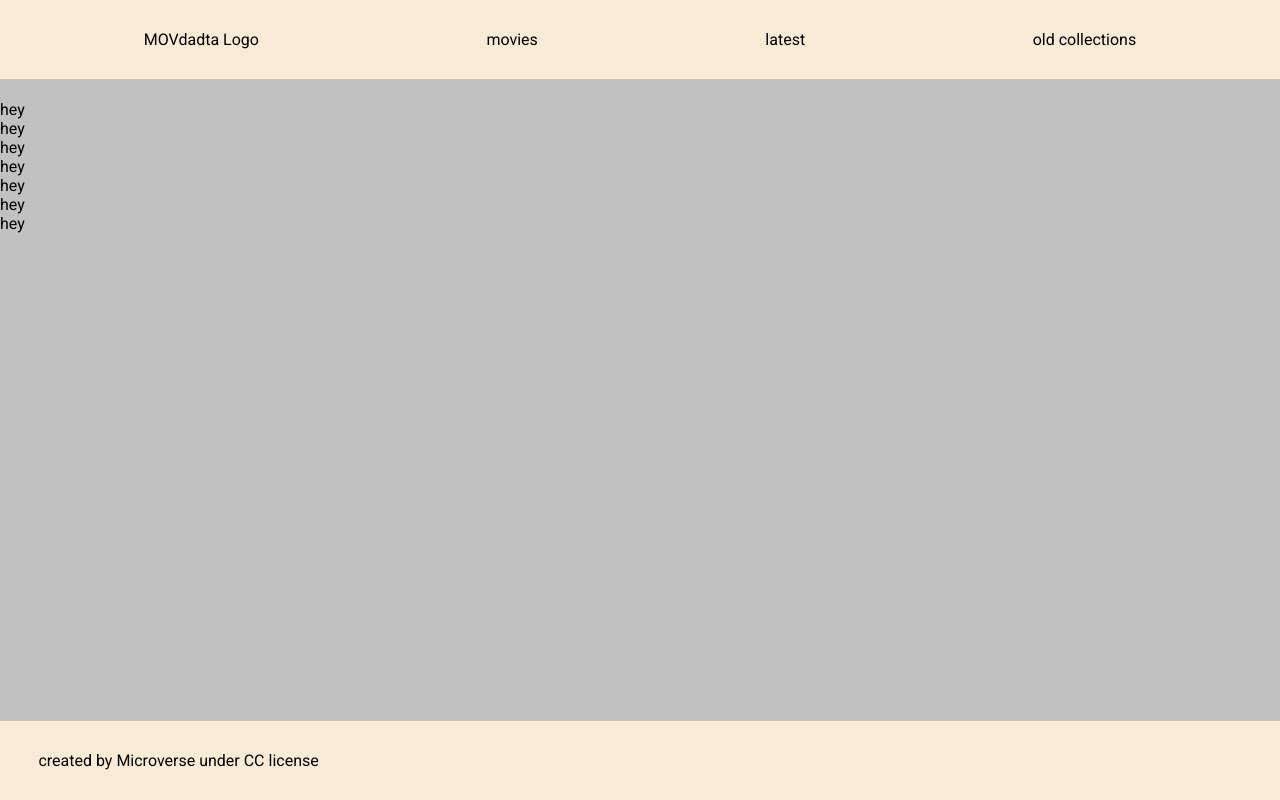
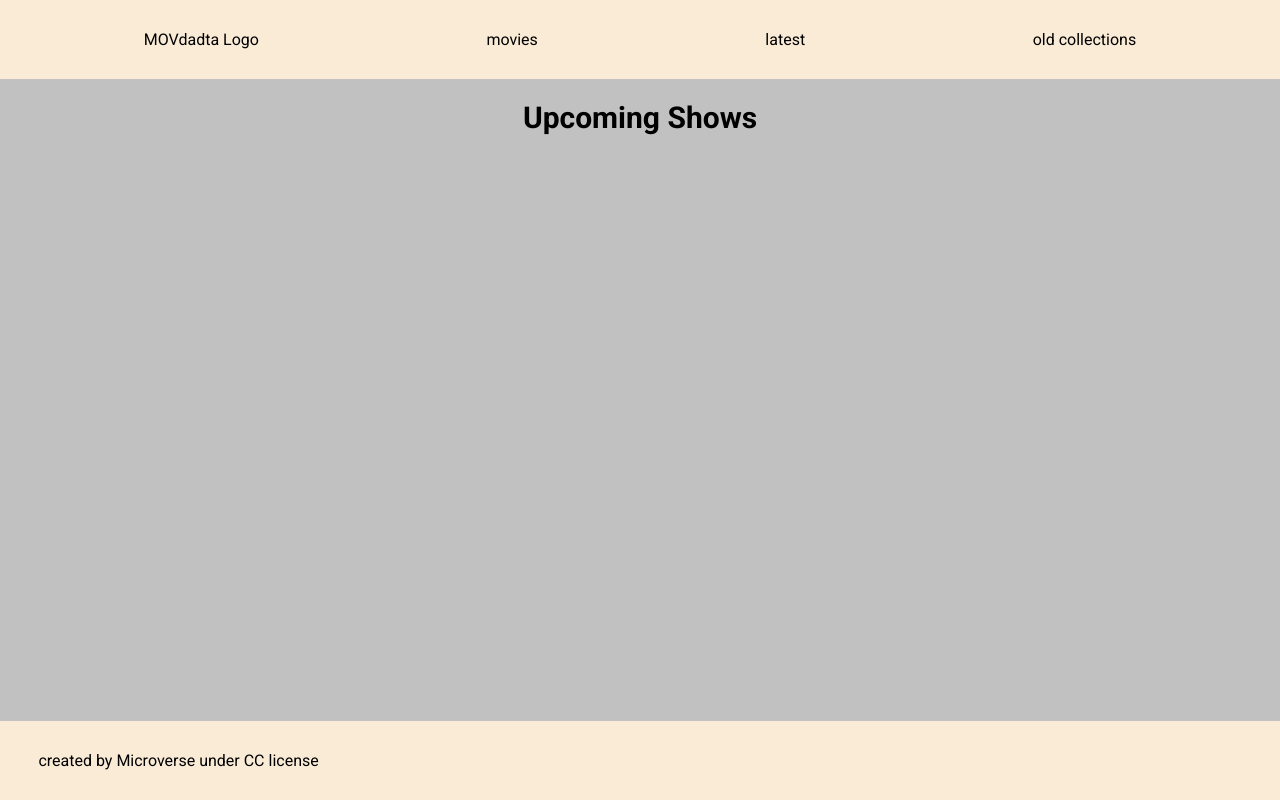
Before and after one commit to Ademola-coding/Movie-App, a website built with webpack: page dist/index.html in a window 1280 px wide. Built offline with nearby package versions, Linux system fonts and the light colour scheme; no server answers.

Commit message:
Compile files

```diff
--- a/dist/index.html
+++ b/dist/index.html
@@ -5,27 +5,21 @@
     <meta http-equiv="X-UA-Compatible" content="IE=edge">
     <meta name="viewport" content="width=device-width, initial-scale=1.0">
     <title>Document</title>
-    <link rel="stylesheet" href="style.css">
 <script defer src="runtime.js"></script><script defer src="main.js"></script></head>
 <body>
     <header>
-       <div class="logo">MOVdadta Logo</div>
-       <div class="movies">movies</div>
-       <div class="latest">latest</div>
-       <div class="old-col">old collections</div>
+        <div class="logo">MOVdadta Logo</div>
+        <div class="movies">movies</div>
+        <div class="latest">latest</div>
+        <div class="old-col">old collections</div>
     </header>
-       <div class="movie-collections">
-        <div class="">hey</div>
-        <div class="">hey</div>
-        <div class="">hey</div>
-        <div class="">hey</div>
-        <div class="">hey</div>
-        <div class="">hey</div>
-        <div class="">hey</div>
-    </div>
+    <section class="shows">
+        <h2>Upcoming Shows</h2>
+        <div class="series"></div>
+    </section>
 
     <footer>
-           created by Microverse under CC license
+        created by Microverse under CC license
     </footer>
 </body>
 </html>
```
Also changed, not shown: dist/main.js (+12 -2 lines).
